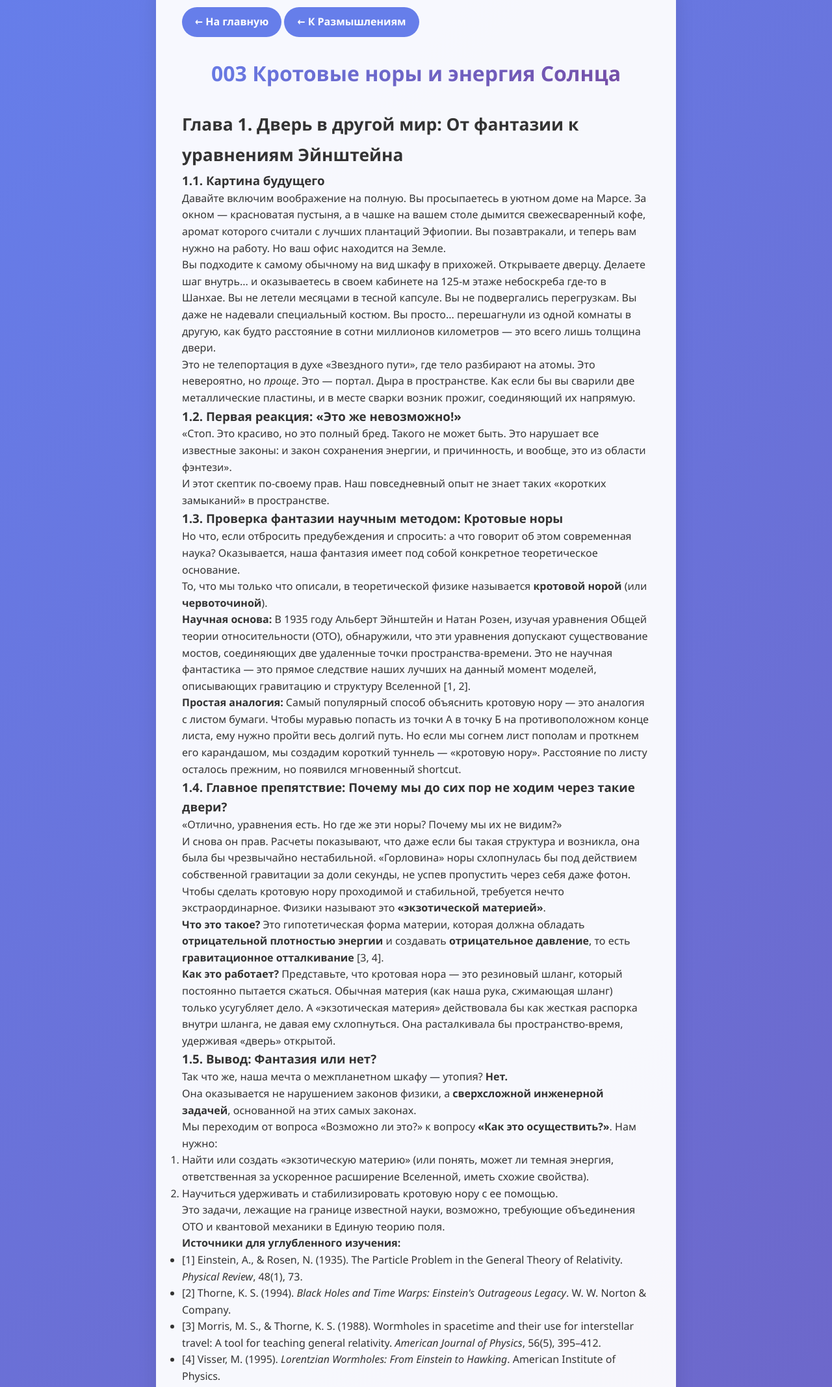
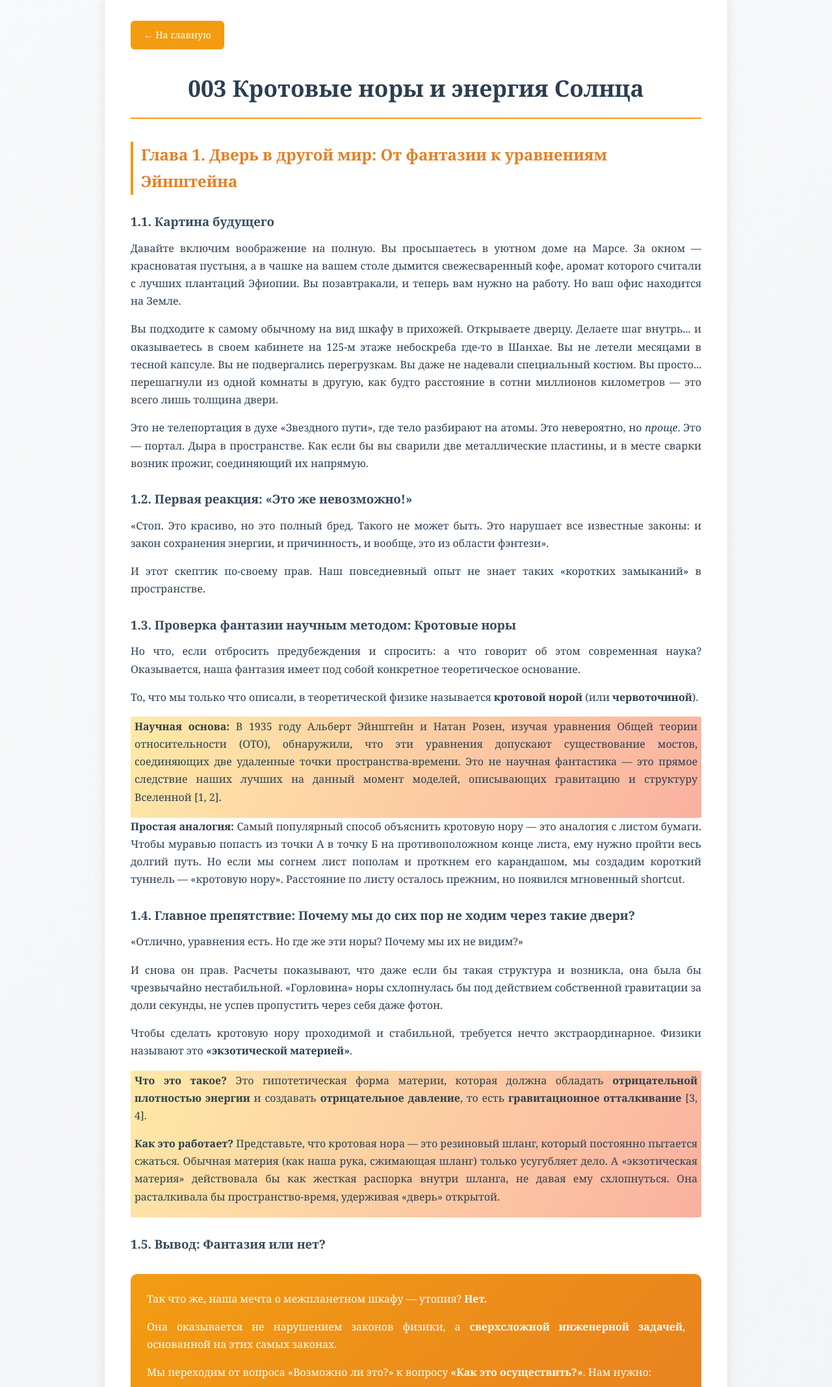
Before and after one commit to doctorzuev/-, a plain HTML site: page krotovye-nory-i-energiya-solnca.html in a window 1280 px wide. Shown: the part 49-2184 px from the top of the page at 65% size. Drawn offline with Linux system fonts and the light colour scheme.

Commit message:
Update krotovye-nory-i-energiya-solnca.html

```diff
--- a/krotovye-nory-i-energiya-solnca.html
+++ b/krotovye-nory-i-energiya-solnca.html
@@ -3,7 +3,7 @@
 <head>
     <meta charset="UTF-8">
     <meta name="viewport" content="width=device-width, initial-scale=1.0">
-    <title>003 Кротовые норы и энергия Солнца - Космический Гуманизм 48</title>
+    <title>Кротовые норы и энергия солнца - Космический Гуманизм</title>
     <style>
         * {
             margin: 0;
@@ -12,61 +12,183 @@
         }
 
         body {
-            font-family: 'Segoe UI', Tahoma, Geneva, Verdana, sans-serif;
-            line-height: 1.6;
-            color: #333;
-            background: linear-gradient(135deg, #667eea 0%, #764ba2 100%);
-            min-height: 100vh;
+            font-family: 'Georgia', serif;
+            line-height: 1.7;
+            color: #2c3e50;
+            background: linear-gradient(135deg, #f8f9fa 0%, #e9ecef 100%);
             padding: 20px;
+            max-width: 1000px;
+            margin: 0 auto;
         }
 
         .container {
-            max-width: 800px;
-            margin: 0 auto;
-            background: rgba(255, 255, 255, 0.95);
-            border-radius: 20px;
+            background: white;
+            border-radius: 12px;
+            box-shadow: 0 5px 20px rgba(0,0,0,0.08);
             padding: 40px;
-            box-shadow: 0 10px 30px rgba(0, 0, 0, 0.1);
+            margin: 20px 0;
+            border: 1px solid #e9ecef;
         }
 
         h1 {
             text-align: center;
+            color: #2c3e50;
+            font-size: 2.2em;
+            margin-bottom: 15px;
+            border-bottom: 2px solid #f39c12;
+            padding-bottom: 15px;
+        }
+
+        h2 {
+            color: #e67e22;
+            margin: 35px 0 18px 0;
+            border-left: 4px solid #f39c12;
+            padding-left: 12px;
+        }
+
+        h3 {
+            color: #34495e;
+            margin: 25px 0 12px 0;
+        }
+
+        .subtitle {
+            text-align: center;
+            font-style: italic;
+            color: #6c757d;
+            margin-bottom: 25px;
+            font-size: 1.1em;
+        }
+
+        .epigraph {
+            font-style: italic;
+            text-align: center;
+            margin: 20px 0;
+            padding: 18px;
+            background: #f8f9fa;
+            border-radius: 8px;
+            color: #495057;
+            border-left: 3px solid #f39c12;
+        }
+
+        .quote {
+            border-left: 3px solid #f39c12;
+            padding: 12px 18px;
+            margin: 18px 0;
+            background: #f8f9fa;
+            border-radius: 0 6px 6px 0;
+            font-style: italic;
+            color: #495057;
+        }
+
+        .highlight {
+            background: linear-gradient(120deg, #ffeaa7 0%, #fab1a0 100%);
+            padding: 2px 6px;
+            border-radius: 3px;
+            font-weight: 500;
+        }
+
+        .principle-box {
+            background: #fff9e6;
+            border: 1px solid #ffeaa7;
+            border-radius: 8px;
+            padding: 20px;
+            margin: 20px 0;
+        }
+
+        .principle {
+            margin: 12px 0;
+            padding: 8px;
+            border-bottom: 1px dashed #dee2e6;
+        }
+
+        .principle:last-child {
+            border-bottom: none;
+        }
+
+        .conclusion {
+            background: linear-gradient(135deg, #f39c12 0%, #e67e22 100%);
+            color: white;
+            padding: 25px;
+            border-radius: 10px;
+            margin: 30px 0;
+            text-align: center;
+        }
+
+        .authors {
+            text-align: center;
+            font-style: italic;
+            margin: 25px 0;
+            color: #6c757d;
+        }
+
+        .section-divider {
+            height: 2px;
+            background: linear-gradient(90deg, transparent, #f39c12, transparent);
+            margin: 30px 0;
+        }
+
+        .nav-button {
             margin-bottom: 30px;
-            background: linear-gradient(135deg, #667eea, #764ba2);
-            -webkit-background-clip: text;
-            -webkit-text-fill-color: transparent;
+            text-align: left;
         }
 
         .back-link {
             display: inline-block;
-            margin-bottom: 30px;
             padding: 10px 20px;
-            background: #667eea;
+            background: #f39c12;
             color: white;
             text-decoration: none;
-            border-radius: 25px;
-            font-weight: 600;
-            transition: background 0.3s ease;
+            border-radius: 6px;
+            font-size: 0.9em;
+            font-weight: 500;
+            transition: all 0.3s ease;
         }
 
         .back-link:hover {
-            background: #764ba2;
+            background: #e67e22;
+            transform: translateY(-1px);
+            text-decoration: none;
+            color: white;
         }
 
-        .content {
-            font-size: 1.1em;
-            line-height: 1.8;
+        p {
+            margin-bottom: 16px;
+            text-align: justify;
         }
 
-        .content p {
-            margin-bottom: 1.5em;
+        ul, ol {
+            margin: 16px 0;
+            padding-left: 30px;
+        }
+
+        li {
+            margin-bottom: 8px;
+        }
+
+        @media (max-width: 768px) {
+            body {
+                padding: 10px;
+            }
+
+            .container {
+                padding: 25px;
+            }
+
+            h1 {
+                font-size: 1.8em;
+            }
+
+            h2 {
+                font-size: 1.4em;
+            }
         }
     </style>
 </head>
 <body>
     <div class="container">
-        <a href="/-/" class="back-link">← На главную</a>
-        <a href="reflections.html" class="back-link">← К Размышлениям</a>
+        <div class="nav-button">
+            <a href="https://doctorzuev.github.io/-/" class="back-link">← На главную</a>
+        </div>
 
         <h1>003 Кротовые норы и энергия Солнца</h1>
 
```
